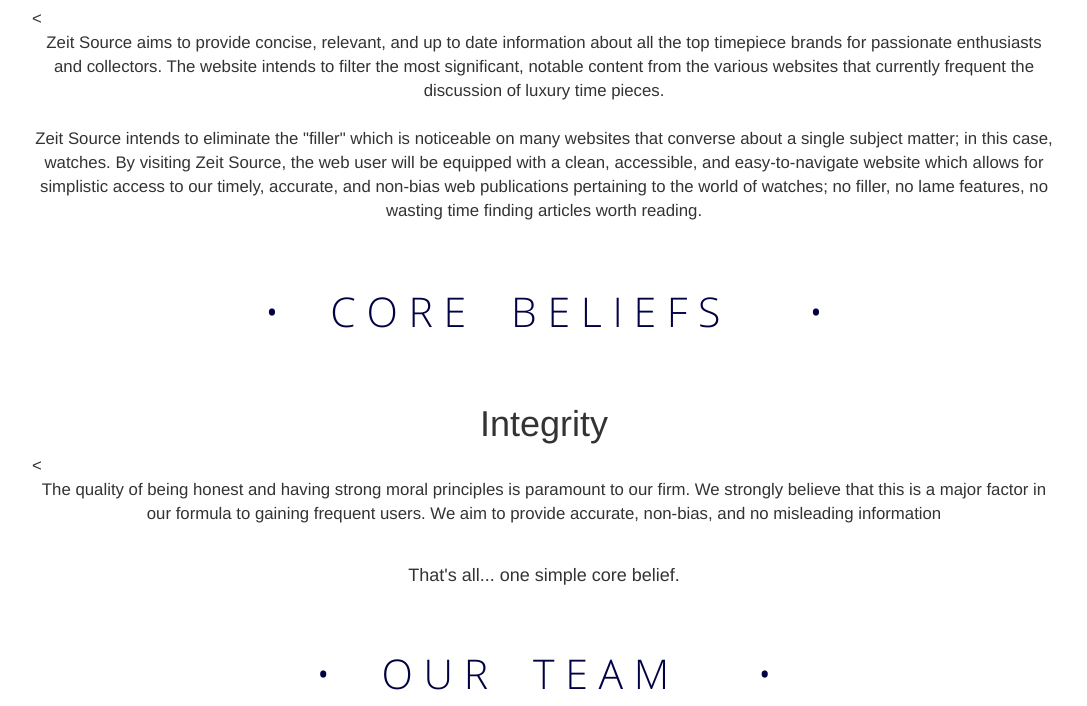
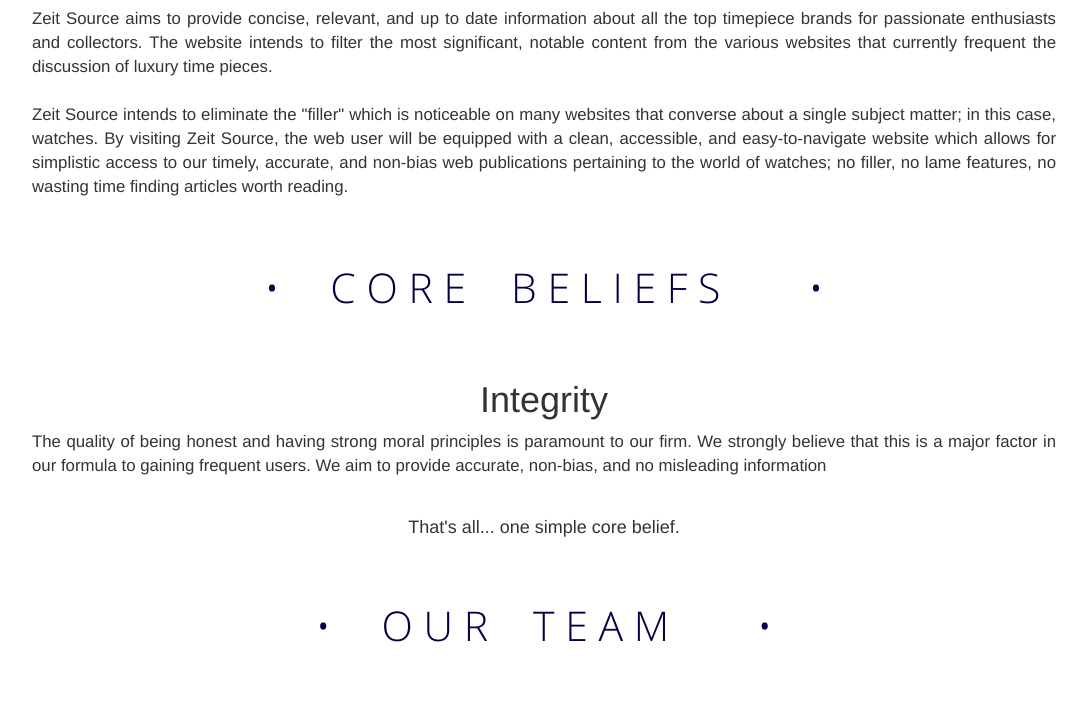
Before and after one commit to cp202laurier/zeitsource, a plain HTML site: page about.html in a window 1280 px wide. Shown: the part 824-1530 px from the top of the page, without its empty margins (96-1183 px from the left). Drawn offline with nearby package versions, Linux system fonts and the light colour scheme.

Commit message:
Update about.html

```diff
--- a/about.html
+++ b/about.html
@@ -95,14 +95,14 @@
 	</div>
 
 
-	<div id=intro><<center><p>Zeit Source aims to provide concise, relevant, and up to date information about all the top timepiece brands for passionate enthusiasts and collectors. The website intends to filter the most significant, notable content from the various websites that currently frequent the discussion of luxury time pieces.<br><br>Zeit Source intends to eliminate the "filler" which is noticeable on many websites that converse about a single subject matter; in this case, watches. By visiting Zeit Source, the web user will be equipped with a clean, accessible, and easy-to-navigate website which allows for simplistic access to our timely, accurate, and non-bias web publications pertaining to the world of watches; no filler, no lame features, no wasting time finding articles worth reading.</p></center>
+	<div id=intro><p>Zeit Source aims to provide concise, relevant, and up to date information about all the top timepiece brands for passionate enthusiasts and collectors. The website intends to filter the most significant, notable content from the various websites that currently frequent the discussion of luxury time pieces.<br><br>Zeit Source intends to eliminate the "filler" which is noticeable on many websites that converse about a single subject matter; in this case, watches. By visiting Zeit Source, the web user will be equipped with a clean, accessible, and easy-to-navigate website which allows for simplistic access to our timely, accurate, and non-bias web publications pertaining to the world of watches; no filler, no lame features, no wasting time finding articles worth reading.</p></center>
 	</div>
 <div class="allcontain">
 	<div class="feturedsection">
 		<h1 class="text-center"><span class="bdots">&bullet;</span>     C O R E</span><span class="carstxt">B E L I E F S</span>&bullet;</h1>
 	</div>
 	<center><h1>Integrity</h1></center>
-	<div id=intro><<center><p>The quality of being honest and having strong moral principles is paramount to our firm. We strongly believe that this is a major factor in our formula to gaining frequent users. We aim to provide accurate, non-bias, and no misleading information</p></center>
+	<div id=intro><p>The quality of being honest and having strong moral principles is paramount to our firm. We strongly believe that this is a major factor in our formula to gaining frequent users. We aim to provide accurate, non-bias, and no misleading information</p></center>
 	</div>
 
 	<br>
```
